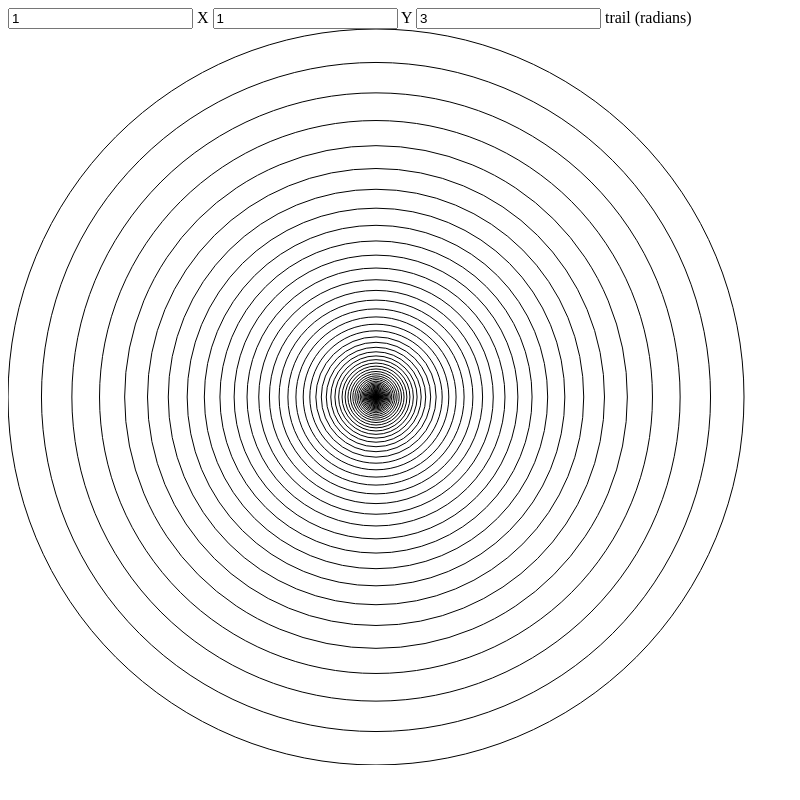
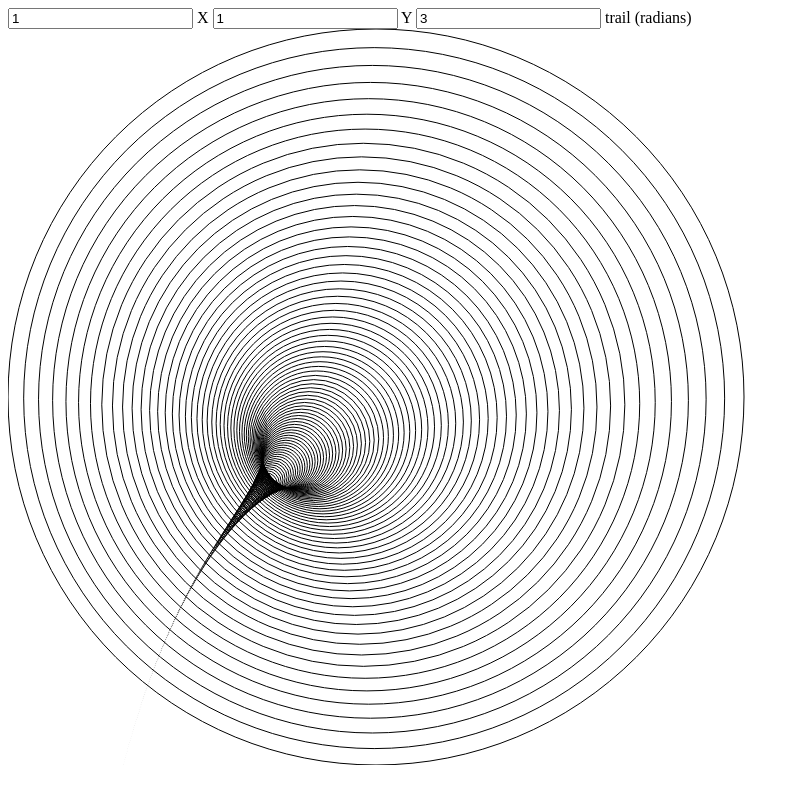
Before and after one commit to deanturpin/geometry, a plain HTML site: page kissing.html in a window 1280 px wide. Shown: the whole page, without its empty margins (0-800 px from the left). Drawn offline with Linux system fonts and the light colour scheme.

Commit message:
tweak params for witch's hat

```diff
--- a/kissing.html
+++ b/kissing.html
@@ -93,7 +93,7 @@
 
 			const radians = 2 * Math.PI
 
-			console.log(x, y, radius)
+			// console.log(x, y, radius)
 
 			context.beginPath();
 			context.arc(
@@ -109,8 +109,9 @@
 			context.stroke()
 
 			// Move to next position
-			// y /= 2
-			radius /= 1.1
+			y *= 1.003
+			x *= .995
+			radius /= 1.05
 
 			// Get next frame
 			requestAnimationFrame(draw)
```
